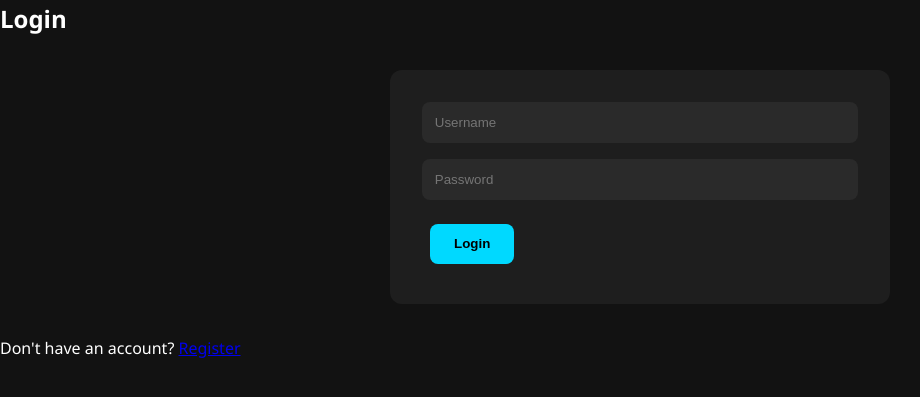
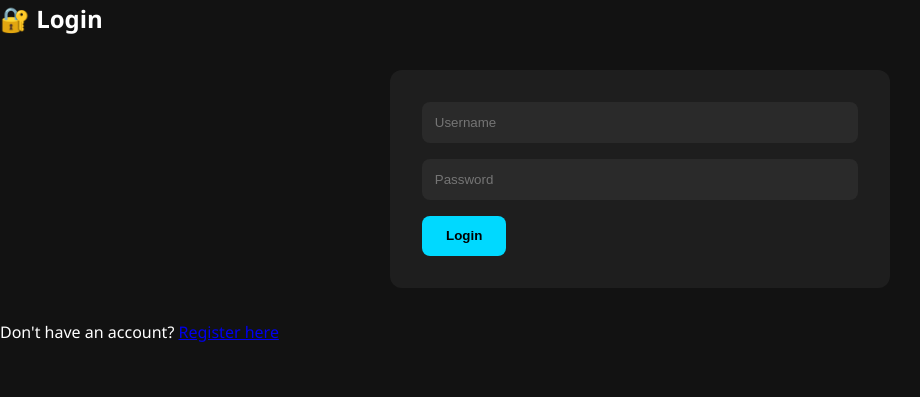
Before and after one commit to buildwithjanhavi/Website-Feedback-Collector-with-Admin-Dashboard, a Flask app: page /login in a window 1280 px wide. Shown: the top 397 px of the page, without its empty margins (0-920 px from the left). Run offline with Flask 2, Linux system fonts and the light colour scheme.

Commit message:
Update login.html

```diff
--- a/templates/login.html
+++ b/templates/login.html
@@ -7,25 +7,18 @@
 </head>
 <body>
   <div class="container">
-    <h2>Login</h2>
-
+    <h2>🔐 Login</h2>
     {% with messages = get_flashed_messages() %}
       {% if messages %}
-        <div class="flash">
-          {% for message in messages %}
-            {{ message }}
-          {% endfor %}
-        </div>
+        <div class="flash">{{ messages[0] }}</div>
       {% endif %}
     {% endwith %}
-
     <form method="POST">
-      <input type="text" name="username" placeholder="Username" required>
-      <input type="password" name="password" placeholder="Password" required>
-      <button type="submit" class="btn">Login</button>
+      <input type="text" name="username" placeholder="Username" required />
+      <input type="password" name="password" placeholder="Password" required />
+      <button type="submit">Login</button>
     </form>
-
-    <p>Don't have an account? <a href="{{ url_for('auth.register') }}">Register</a></p>
+    <p>Don't have an account? <a href="{{ url_for('register') }}">Register here</a></p>
   </div>
 </body>
 </html>
```
